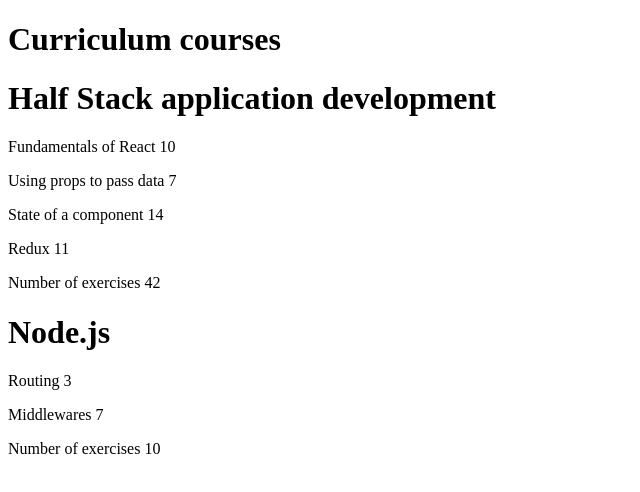
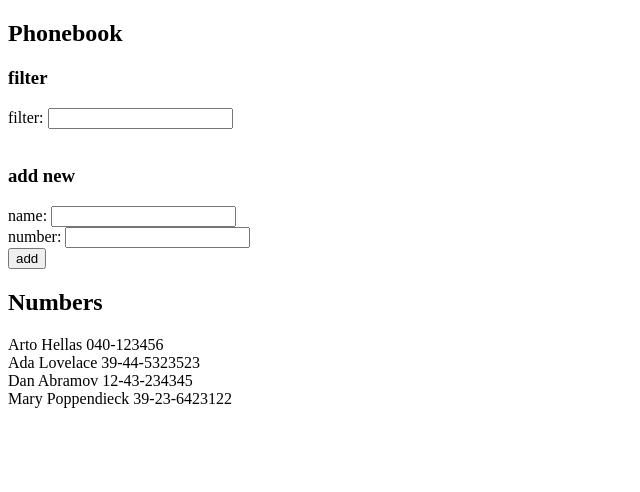
Before and after one commit to yeta1990/fullstackopen, a React (Create React App) app in the folder part2/: page / in a window 1280 px wide. Shown: the top 492 px of the page, without its empty margins (0-640 px from the left). Built offline with nearby package versions, Linux system fonts and the light colour scheme.

Commit message:
exercises 2.6-2.10

```diff
--- /dev/null
+++ b/part2/src/App.js
@@ -0,0 +1,60 @@
+import React, { useState } from 'react'
+
+import Filter from './components/Filter'
+import FormSubmitName from './components/FormSubmitName'
+
+const App = () => {
+  const [ persons, setPersons ] = useState([
+    { name: 'Arto Hellas', number: '040-123456' },
+    { name: 'Ada Lovelace', number: '39-44-5323523' },
+    { name: 'Dan Abramov', number: '12-43-234345' },
+    { name: 'Mary Poppendieck', number: '39-23-6423122' }
+  ])
+  const [ newName, setNewName ] = useState('')
+  const [ newNumber, setNewNumber ] = useState('')
+  const [ personsFiltered, setPersonsFiltered] = useState([])
+
+  const submitPhoneBookForm = (event) => {
+    event.preventDefault()
+    const noteObject = {
+        name: newName,
+        number: newNumber
+    }
+    if (duplicates(newName).length > 0) return window.alert("duplicado");
+    setPersons(persons.concat(noteObject))
+    setNewName('');
+    setNewNumber('')
+  }
+
+  const handleNameStageChange = (event) => {
+    setNewName(event.target.value)
+
+  }
+
+  const handleNumberStageChange = (event) => {
+    setNewNumber(event.target.value)
+  }
+
+  const duplicates = (onename) => {
+    const result = persons.filter(person => person.name === onename)
+    return result
+  }
+
+  const filter = (event) => {
+   setPersonsFiltered(persons.filter(person => person.name === event.target.value))
+    }
+
+  return (
+    <div>
+
+      <h2>Phonebook</h2>
+      <h3>filter</h3>
+
+      <Filter filter={filter} persons={personsFiltered}/>
+      <h3>add new</h3>
+      <FormSubmitName persons={persons} newName={newName} newNumber={newNumber} handleNumberStageChange={handleNumberStageChange} handleNameStageChange={handleNameStageChange} submitPhoneBookForm={submitPhoneBookForm}/>
+    </div>
+  )
+}
+
+export default App
--- a/part2/src/components/Course.js
+++ b/part2/src/components/Course.js
@@ -46,8 +46,8 @@ function revisedRandId() {
         {courses.map((course) =>
           {
             return (
-              <div>
-            <Header key={revisedRandId()} course={course} />
+              <div key={revisedRandId()}>
+            <Header course={course} />
             <Content key={revisedRandId()} course={course} />
             <Total key={revisedRandId()} course={course} />
             </div>
--- /dev/null
+++ b/part2/src/components/Filter.js
@@ -0,0 +1,18 @@
+
+import React from 'react'
+import Numbers from './Numbers'
+
+const Filter = (props) => {
+
+    return (
+        <div>
+
+      <div>
+          filter: <input onChange={props.filter} />
+      </div>
+
+    <br/>
+    <Numbers persons={props.persons}/> </div>)
+}
+
+export default Filter
--- /dev/null
+++ b/part2/src/components/FormSubmitName.js
@@ -0,0 +1,24 @@
+
+
+import React from 'react'
+import Numbers from './Numbers'
+
+const FormSubmitName = (props) => {
+    return (<div>
+        <form onSubmit={props.submitPhoneBookForm}>
+        <div>
+          name: <input value={props.newName} onChange={props.handleNameStageChange}/>
+        </div>
+        <div>
+          number: <input value={props.newNumber} onChange={props.handleNumberStageChange}/>
+        </div>
+        <div>
+          <button type="submit">add</button>
+        </div>
+      </form>
+      <h2>Numbers</h2>
+      <Numbers persons={props.persons}/>
+      </div>)
+}
+
+export default FormSubmitName
--- /dev/null
+++ b/part2/src/components/Numbers.js
@@ -0,0 +1,15 @@
+import React from 'react'
+
+const Numbers = ({persons}) => {
+
+    return <div>
+        {persons.map(person => {
+            return (<div key={person.name}> {person.name} {person.number} </div>
+               )
+        }
+    )}
+    </div>
+    }
+
+
+    export default Numbers
--- a/part2/src/index.js
+++ b/part2/src/index.js
@@ -1,59 +1,15 @@
 import React from 'react';
 import ReactDOM from 'react-dom';
-import Course from './components/Course'
+//import Course from './components/Course'
+import App from './App'
 
 
 
-const App = () => {
-  const courses = [
-    {
-      name: 'Half Stack application development',
-      id: 1,
-      parts: [
-        {
-          name: 'Fundamentals of React',
-          exercises: 10,
-          id: 1
-        },
-        {
-          name: 'Using props to pass data',
-          exercises: 7,
-          id: 2
-        },
-        {
-          name: 'State of a component',
-          exercises: 14,
-          id: 3
-        },
-        {
-          name: 'Redux',
-          exercises: 11,
-          id: 4
-        }
-      ]
-    },
-    {
-      name: 'Node.js',
-      id: 2,
-      parts: [
-        {
-          name: 'Routing',
-          exercises: 3,
-          id: 1
-        },
-        {
-          name: 'Middlewares',
-          exercises: 7,
-          id: 2
-        }
-      ]
-    }
-  ]
 
 
-  return (<div>
-    <h1>Curriculum courses</h1>
-    <Course courses={courses} /></div>)
-}
 
-ReactDOM.render(<App />, document.getElementById('root'))
+
+ReactDOM.render(
+  <App />,
+  document.getElementById('root')
+)
```
Also changed, not shown: part2/src/components/Note.js (added, +9 -0 lines).
